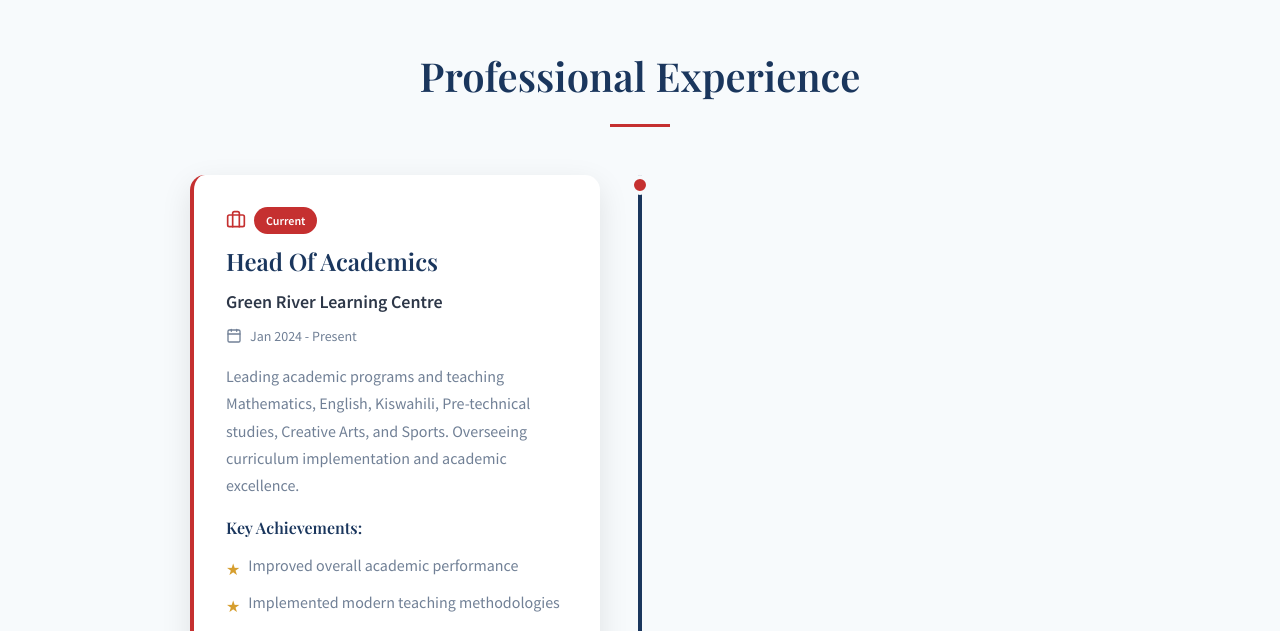
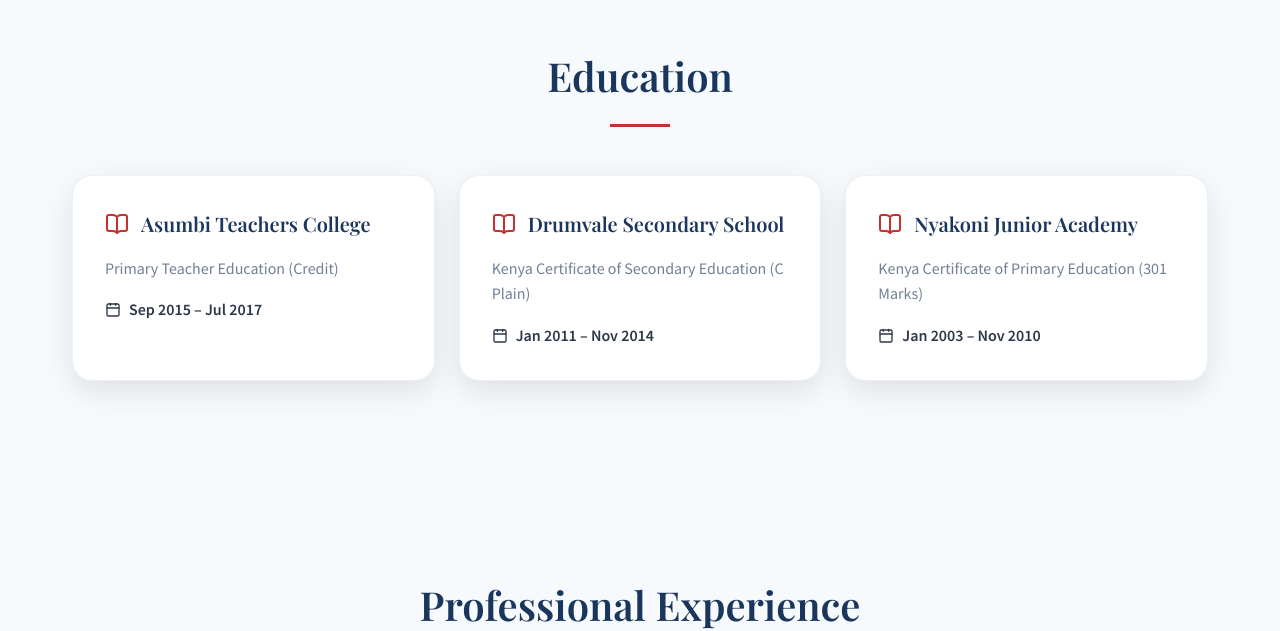
Before and after one commit to jared-solutions/mr-steve, a React (Vite) app: page / in a window 1280 px wide. Shown: the part 1941-2572 px from the top of the page. Built offline with nearby package versions, Linux system fonts and the light colour scheme.

Commit message:
Add Education section and update navbar

```diff
--- a/src/App.jsx
+++ b/src/App.jsx
@@ -1,6 +1,7 @@
 import Navbar from './components/Navbar';
 import Hero from './components/Hero';
 import About from './components/About';
+import Education from './components/Education';
 import Experience from './components/Experience';
 import Philosophy from './components/Philosophy';
 import Contact from './components/Contact';
@@ -12,6 +13,7 @@ function App() {
       <Navbar />
       <Hero />
       <About />
+      <Education />
       <Experience />
       <Philosophy />
       <Contact />
--- /dev/null
+++ b/src/components/Education.jsx
@@ -0,0 +1,113 @@
+import { motion } from 'framer-motion';
+import { BookOpen, Calendar } from 'lucide-react';
+
+const educationItems = [
+  {
+    id: 1,
+    institution: 'Asumbi Teachers College',
+    period: 'Sep 2015 – Jul 2017',
+    qualification: 'Primary Teacher Education (Credit)',
+  },
+  {
+    id: 2,
+    institution: 'Drumvale Secondary School',
+    period: 'Jan 2011 – Nov 2014',
+    qualification: 'Kenya Certificate of Secondary Education (C Plain)',
+  },
+  {
+    id: 3,
+    institution: 'Nyakoni Junior Academy',
+    period: 'Jan 2003 – Nov 2010',
+    qualification: 'Kenya Certificate of Primary Education (301 Marks)',
+  },
+];
+
+export default function Education() {
+  return (
+    <section id="education" style={{ background: 'var(--background)' }}>
+      <div className="container">
+        <motion.h2
+          className="section-title"
+          initial={{ opacity: 0, y: 30 }}
+          whileInView={{ opacity: 1, y: 0 }}
+          viewport={{ once: true }}
+          transition={{ duration: 0.6 }}
+        >
+          Education
+        </motion.h2>
+
+        <div style={{
+          display: 'grid',
+          gridTemplateColumns: 'repeat(3, 1fr)',
+          gap: '1.5rem',
+        }}>
+          {educationItems.map((item, index) => (
+            <motion.div
+              key={item.id}
+              initial={{ opacity: 0, y: 30 }}
+              whileInView={{ opacity: 1, y: 0 }}
+              viewport={{ once: true }}
+              transition={{ duration: 0.6, delay: index * 0.1 }}
+              style={{
+                background: 'var(--surface)',
+                borderRadius: '20px',
+                padding: '2rem',
+                boxShadow: 'var(--shadow)',
+                border: '1px solid rgba(26, 54, 93, 0.08)',
+              }}
+            >
+              <div style={{
+                display: 'flex',
+                alignItems: 'center',
+                gap: '0.75rem',
+                marginBottom: '1rem',
+                color: 'var(--secondary)',
+              }}>
+                <BookOpen size={24} />
+                <h3 style={{ fontSize: '1.25rem', margin: 0, color: 'var(--primary)' }}>
+                  {item.institution}
+                </h3>
+              </div>
+
+              <p style={{
+                color: 'var(--text-secondary)',
+                marginBottom: '1rem',
+                fontSize: '1rem',
+              }}>
+                {item.qualification}
+              </p>
+
+              <div style={{
+                display: 'flex',
+                alignItems: 'center',
+                gap: '0.5rem',
+                color: 'var(--text-primary)',
+                fontWeight: 600,
+              }}>
+                <Calendar size={16} />
+                <span>{item.period}</span>
+              </div>
+            </motion.div>
+          ))}
+        </div>
+      </div>
+
+      <style>{`
+        @media (max-width: 1024px) {
+          #education > div {
+            padding: 0;
+          }
+          #education > div > div {
+            grid-template-columns: repeat(2, 1fr) !important;
+          }
+        }
+
+        @media (max-width: 768px) {
+          #education > div > div {
+            grid-template-columns: 1fr !important;
+          }
+        }
+      `}</style>
+    </section>
+  );
+}
--- a/src/components/Navbar.jsx
+++ b/src/components/Navbar.jsx
@@ -3,6 +3,7 @@ import { Menu, X } from 'lucide-react';
 
 const navLinks = [
   { name: 'About', href: '#about' },
+  { name: 'Education', href: '#education' },
   { name: 'Experience', href: '#experience' },
   { name: 'Philosophy', href: '#philosophy' },
   { name: 'Contact', href: '#contact' },
```
